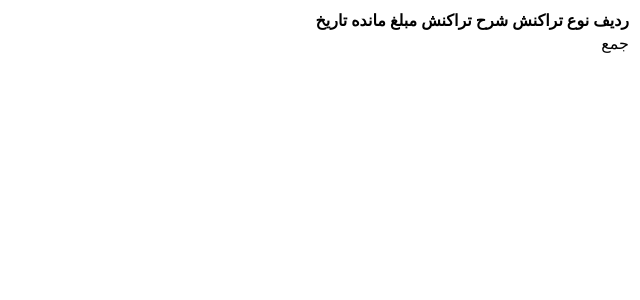
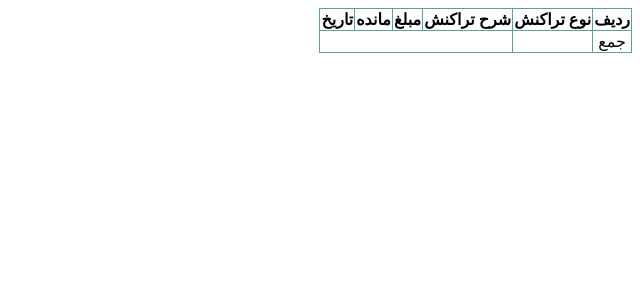
Before and after one commit to Hamidnet220/hesab, a Django app: template templates/bank_account_report.html in a window 1280 px wide. Shown: the top 300 px of the page, without its empty margins (640-1280 px from the left). Run offline with Django 3.2, Linux system fonts and the light colour scheme; the template is opened without the code that fills it, so the values that code supplies are empty.

Commit message:
add styls to base page and add block for override in extends pages.

```diff
--- a/templates/base.html
+++ b/templates/base.html
@@ -1,12 +1,28 @@
 <!DOCTYPE html>
 <html lang="fa" dir="rtl">
     <head>
-        {% block style%} {% endblock style %}
+        {% block base_style %}
+            <style>
+                table, th, td{
+                border: solid 1px cadetblue;
+                border-collapse: collapse;
+                text-align: center;
+            }
+
+            </style>
+
+            {% block extra_style %} {% endblock extra_style %}
+
+        {% endblock base_style %}
+
         <title>{% block title %} {% endblock title %}</title>
+
     </head>
+
     <body>
 
         {%block content %} {%endblock content %}
 
     </body>
+
 </html>
```
